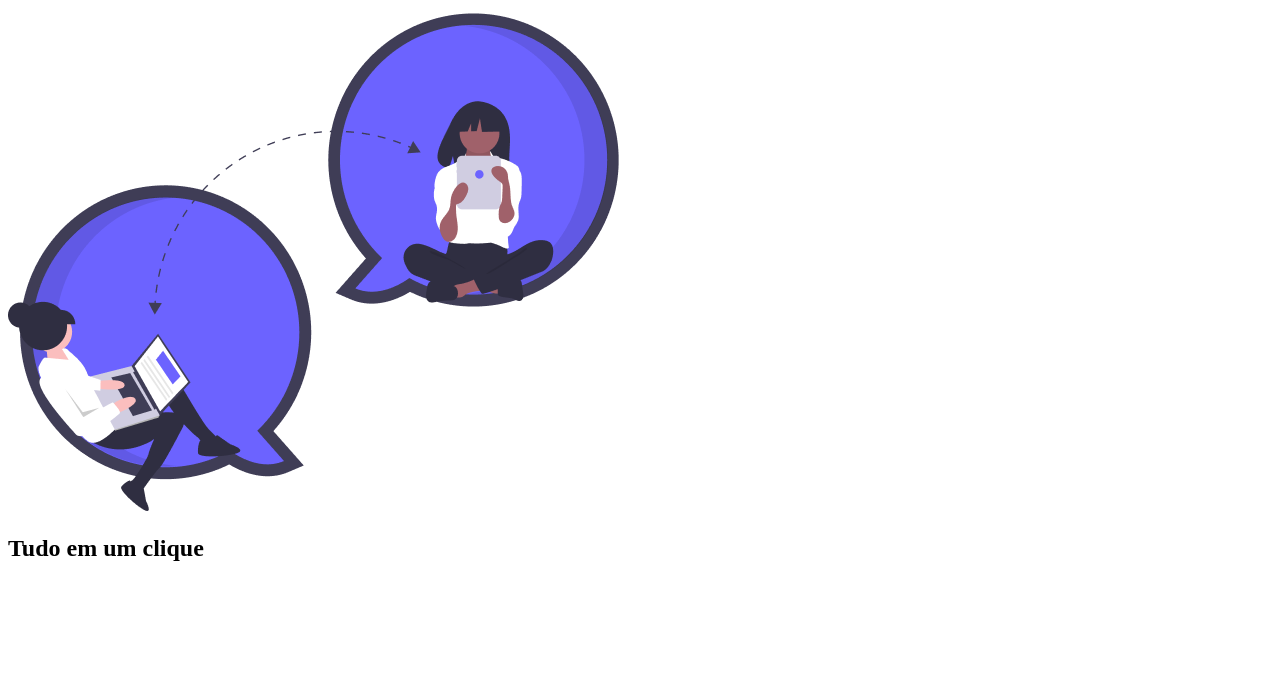
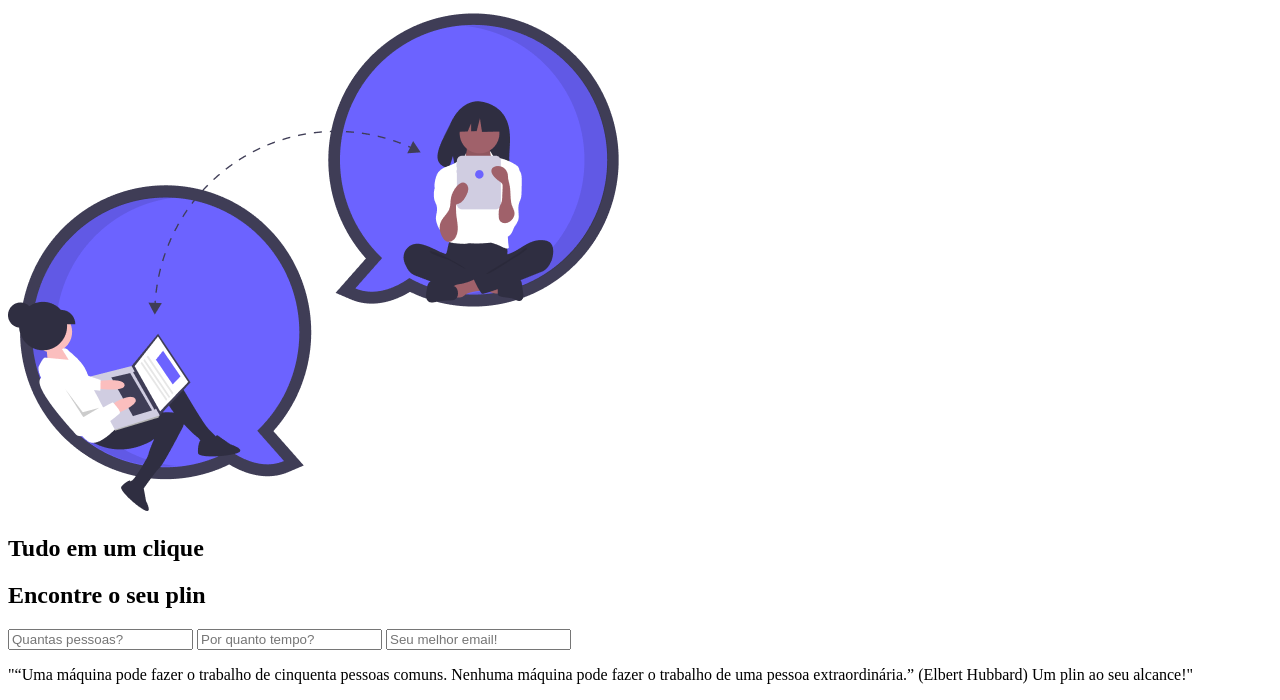
Before and after one commit to Izabellyy/plinplin, a plain HTML site: page index.html in a window 1280 px wide. Shown: the part 145-845 px from the top of the page. Before the commit the page ends 800 px from the top, so only its background shows below. Drawn offline with Linux system fonts and the light colour scheme; files whose address does not match are found by name.

Commit message:
Add files via upload

```diff
--- a/index.html
+++ b/index.html
@@ -28,7 +28,25 @@
                 <h1><span>Tudo </span>em um clique</h1>
             </div>
         </section>
+        <div class="plin">
+            <h2> Encontre o seu <span>plin</span></h2>
+        </div>
+        <section class="formulário">
+            <div class="formulário__box">
+                <div class="formulário__qustões">
+                    <input type="text" name="1" placeholder="Quantas pessoas?">
+                    <input type="text" name="2" placeholder="Por quanto tempo?">
+                    <input type="text" name="3" placeholder="Seu melhor email!">
+                </div>
+                <div class="texto__motivacional">
+                    <div class="texto__motivacional__box">
+                        <p>"“Uma máquina pode fazer o trabalho de cinquenta pessoas comuns. Nenhuma máquina pode fazer o trabalho de uma pessoa extraordinária.” (Elbert Hubbard)
+                            Um plin ao seu alcance!"</p>
+                    </div>
+                </div>
 
+            </div>
+        </section>
     </main>
 </body>
 </html>
```
